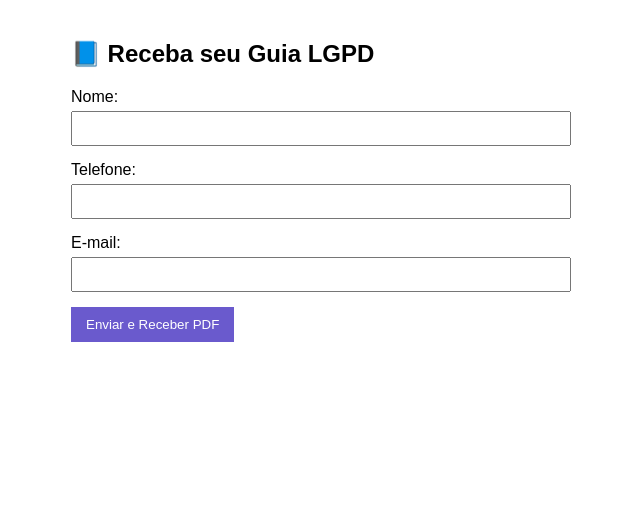
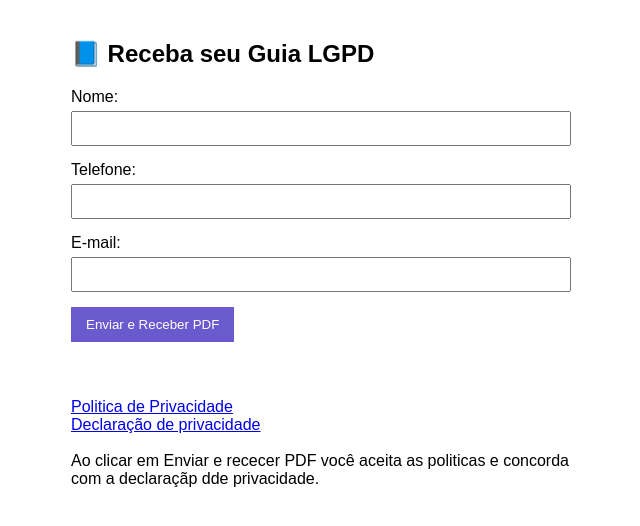
Before and after one commit to Kaw77/Interessados-em-lgpd, a plain HTML site: page index.html in a window 1280 px wide. Shown: the whole page, without its empty margins (319-959 px from the left). Drawn offline with Linux system fonts and the light colour scheme.

Commit message:
Update index.html

```diff
--- a/index.html
+++ b/index.html
@@ -28,6 +28,12 @@
     <button type="submit">Enviar e Receber PDF</button>
   </form>
   <div id="response" style="margin-top: 20px;"></div>
+  <br><br>
+  <a href="Politicadepricidade.html">Politica de Privacidade</a>
+  <br>
+  <a href="Declaraçãodeprivacidade.html">Declaração de privacidade</a>
+  <br>
+  <br>
 
   <script>
     document.getElementById('pdfForm').addEventListener('submit', async (e) => {
@@ -49,5 +55,8 @@
       }
     });
   </script>
+  <footer>
+    Ao clicar em Enviar e rececer PDF você aceita as politicas e concorda com a declaraçãp dde privacidade.
+  </footer>
 </body>
 </html>
```
